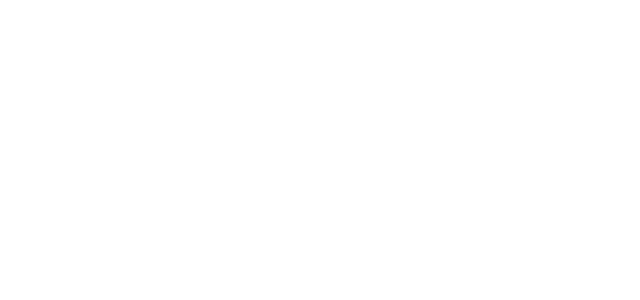
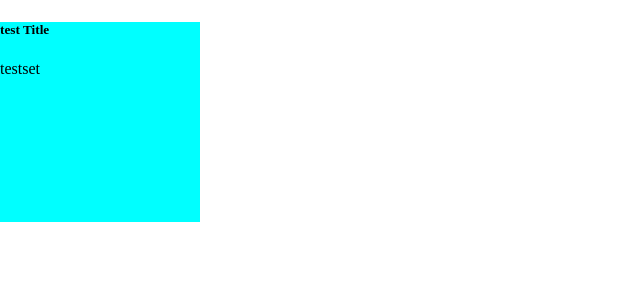
Before and after one commit to makomoriCY/driver-manager, a React (Create React App) app in the folder front-end/: page / in a window 1280 px wide. Shown: the top 300 px of the page, without its empty margins (0-640 px from the left). Built offline with nearby package versions, Linux system fonts and the light colour scheme.

Commit message:
create box page

```diff
--- /dev/null
+++ b/front-end/src/components/homePage/BoxPage.css
@@ -0,0 +1,5 @@
+.box__page{
+    width: 200px;
+    height: 200px;
+    background-color: aqua;
+}
--- /dev/null
+++ b/front-end/src/components/homePage/BoxPage.js
@@ -0,0 +1,13 @@
+import React from 'react'
+import './BoxPage.css'
+const BoxPage = ({title, subtitle}) => {
+    return (
+        <div className='box__page' >
+            {/* <img src={pic} alt="" /> */}
+            <h5>{title}</h5>
+            <p>{subtitle}</p>
+        </div>
+    )
+}
+
+export default BoxPage
--- a/front-end/src/components/homePage/HomePage.js
+++ b/front-end/src/components/homePage/HomePage.js
@@ -1,7 +1,12 @@
-import React from "react";
+import React from 'react'
+import BoxPage from './BoxPage'
 
 const HomePage = () => {
-  return <div></div>;
-};
+  return (
+    <div>
+      <BoxPage title='test Title' subtitle='testset' />
+    </div>
+  )
+}
 
-export default HomePage;
+export default HomePage
```
